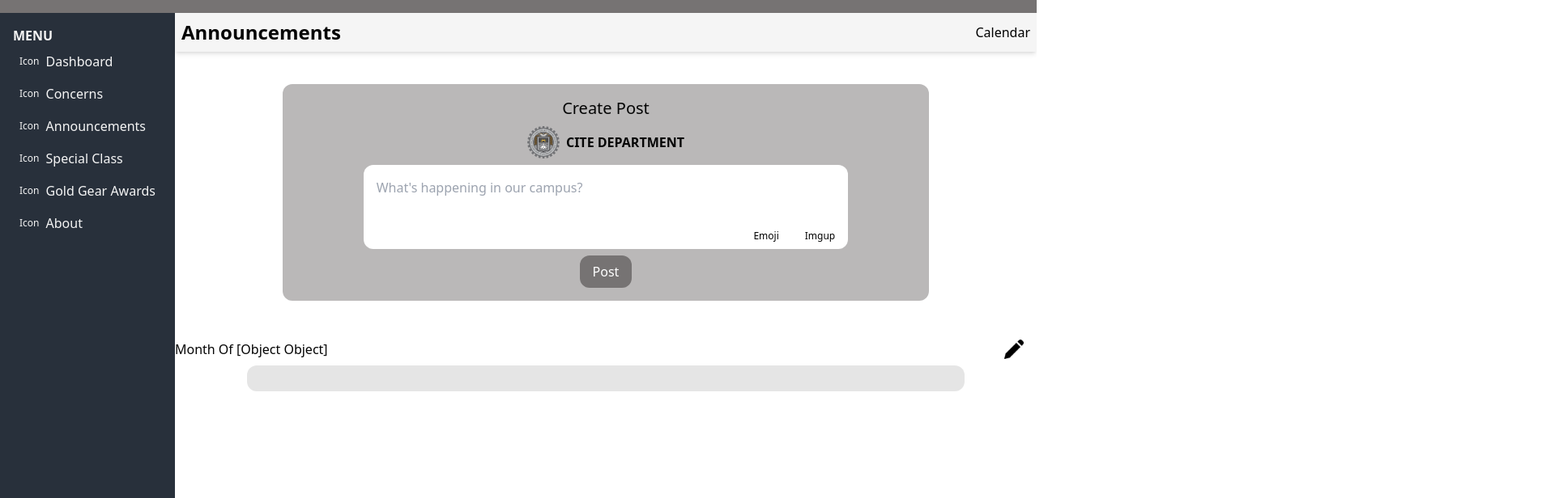
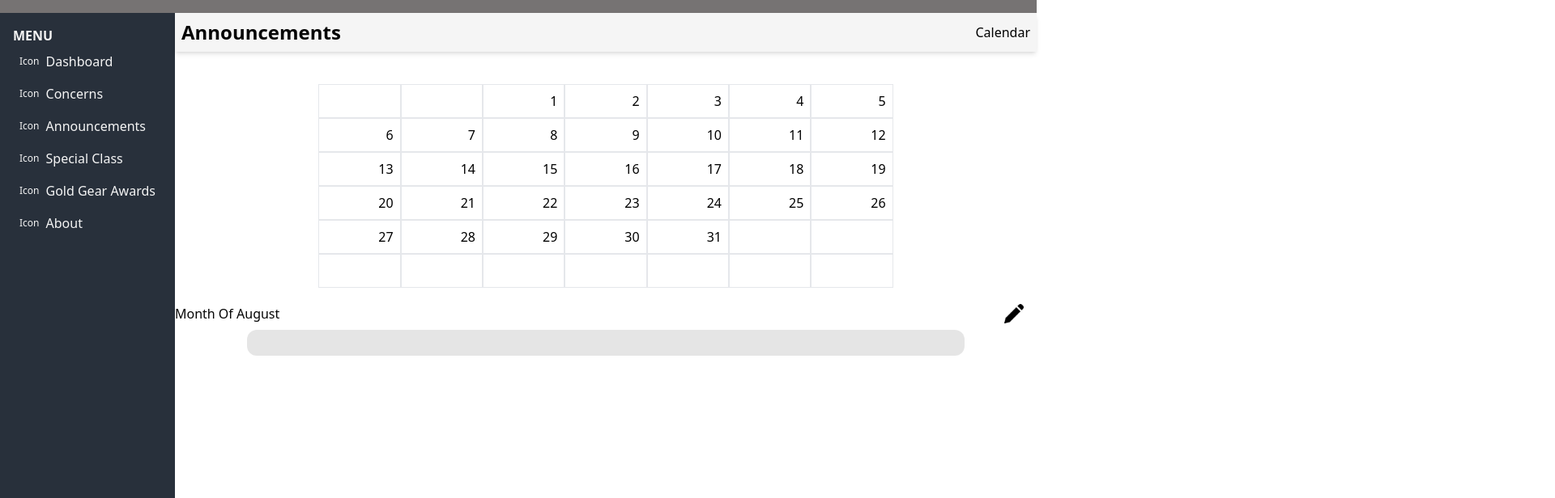
Before and after one commit to Capstone-2023-2024/cares-web-frontend, a Next.js app: page /announcements in a window 1280 px wide. Shown: the top 616 px of the page at 81% size, 1920 px wide, since content can reach past the window. Built offline with nearby package versions, Linux system fonts and the light colour scheme; no server answers; the database is empty.

Commit message:
Announcement and Calendar UI

```diff
--- a/src/components/Calendar/Map.tsx
+++ b/src/components/Calendar/Map.tsx
@@ -1,4 +1,4 @@
-import React from "react";
+import React, { useState } from "react";
 import {
   calendarInArray,
   currentMonth,
@@ -7,12 +7,22 @@ import {
 } from "~/utils/date";
 import type { DateType } from "shared/types";
 
-function baseStyle(today: number, month: number, year: number) {
+const noValue = -1;
+
+function baseStyle({
+  today,
+  month,
+  year,
+}: {
+  today: number;
+  month: number;
+  year: number;
+}) {
   let style = "duration-300 ease-in-out h-full text-right select-none";
   const todayParsed = new Date();
   const selectedDate = new Date();
-  const exactMonthTime = 0;
-  const afterMonthTime = 2678400000;
+  // const exactMonthTime = 0;
+  // const afterMonthTime = 2678400000;
   const getDateToday = today === new Date().getDate() && today;
 
   if (typeof getDateToday === "number") {
@@ -22,35 +32,98 @@ function baseStyle(today: number, month: number, year: number) {
   selectedDate.setMonth(month);
   selectedDate.setFullYear(year);
 
-  const selectedDateTime = selectedDate.getTime();
-  const todayParsedTime = todayParsed.getTime();
+  // const selectedDateTime = selectedDate.getTime();
+  // const todayParsedTime = todayParsed.getTime();
 
-  if (
-    selectedDateTime - todayParsedTime >= exactMonthTime &&
-    selectedDateTime - todayParsedTime < afterMonthTime &&
-    today === todayParsed.getDate()
-  )
-    style += " font-black text-red-300 text-xl sm:text-2xl bg-white shadow-md";
-  if (today === -1) return `${style} text-black dark:text-black`;
-  return `${style} dark:text-white`;
+  // if (
+  //   selectedDateTime - todayParsedTime >= exactMonthTime &&
+  //   selectedDateTime - todayParsedTime < afterMonthTime &&
+  //   today === todayParsed.getDate()
+  // )
+  //   style += " font-black text-xl sm:text-2xl bg-white shadow-md";
+  if (today === noValue) return `${style} text-transparent`;
+  return `${style}`;
 }
 
 const Map = ({ month, year }: Omit<DateType, "date">) => {
-  const currentMon = currentMonth({ month, year });
-  const maxDays = currentMon !== undefined ? currentMon.maxDays : -1;
+  const selectedMonth = currentMonth({ month, year });
+  const maxDays = selectedMonth !== undefined ? selectedMonth.maxDays : -1;
   const { value } = currentWeekDay({ month, year }, weekNames);
   const dateMap = calendarInArray({ ...value, maxDays });
+  const [selectedDates, setSelectedDates] = useState<number[]>([]);
+  const [isSelectionEnable, setEnableSelection] = useState<boolean>(false);
+
+  function arrayFirstLastChild(array: any[]) {
+    return {
+      firstChild: array[0] ?? noValue,
+      lastChild: array[array.length - 1] ?? noValue,
+    };
+  }
+
+  function handleMouseDown(
+    event: React.MouseEvent<HTMLButtonElement>,
+    today: number
+  ) {
+    event.preventDefault();
+    setSelectedDates([today]);
+    setEnableSelection(true);
+  }
+
+  function handleMouseUp(event: React.MouseEvent<HTMLButtonElement>) {
+    event.preventDefault();
+    setEnableSelection(false);
+  }
+
+  function handleMouseOver(
+    event: React.MouseEvent<HTMLButtonElement>,
+    today: number
+  ) {
+    event.preventDefault();
+    today > 0 &&
+      isSelectionEnable &&
+      setSelectedDates((prevState) => {
+        const holder = prevState;
+        const { firstChild, lastChild } = arrayFirstLastChild(prevState);
+
+        if (firstChild < today && lastChild + 1 === today) {
+          holder.push(today);
+        }
+        return [...new Set(holder)].sort();
+      });
+  }
 
   return (
     <div className="grid grid-cols-7 text-center">
       {dateMap.map(({ today }, index) => {
+        const isOverNoValue = today > noValue;
+        const arrayContainsSelectedDate = selectedDates.filter(
+          (value) => value === today
+        )[0];
         return (
-          <div
-            className="md:w-34 sm:w-26 border-2 border-y-transparent duration-300 ease-in-out sm:h-28 md:h-36"
+          <button
+            disabled={!isOverNoValue}
+            onMouseDown={(e) => handleMouseDown(e, today)}
+            onMouseUp={handleMouseUp}
+            onMouseOver={(e) => handleMouseOver(e, today)}
+            className={`${
+              arrayContainsSelectedDate ? "border-blue-400 shadow-md" : ""
+            } sm:h-26 border duration-300 ease-in-out`}
             key={index}
           >
-            <p className={`bg-transparent p-3 text-black`}>{today}</p>
-          </div>
+            <p
+              className={`${baseStyle({
+                today,
+                month,
+                year,
+              })} ${
+                arrayContainsSelectedDate
+                  ? "bg-blue-400 text-white"
+                  : "bg-transparent"
+              } ${today > noValue ? "text-black" : ""} p-2`}
+            >
+              {today}
+            </p>
+          </button>
         );
       })}
     </div>
--- a/src/components/HeaderPath.tsx
+++ b/src/components/HeaderPath.tsx
@@ -1,10 +1,16 @@
 import { useRouter } from "next/router";
 import React from "react";
+import { useToggle } from "~/contexts/ToggleContext";
 import type { HeaderPathType } from "~/utils/types";
 
 const HeaderPath = (props: Partial<HeaderPathType>) => {
-  const { pathname, push } = useRouter();
+  const { pathname } = useRouter();
+  const { showCalendar, toggleCalendar } = useToggle();
   const { moreThanOne } = props;
+
+  function handleCalendar() {
+    toggleCalendar();
+  }
 
   return (
     <div
@@ -16,7 +22,9 @@ const HeaderPath = (props: Partial<HeaderPathType>) => {
         {pathname.substring(1, pathname.length).replace(/_/g, " ")}
       </h1>
       {pathname === "/announcements" && (
-        <button onClick={() => push(`.${pathname}/calendar`)}>Calendar</button>
+        <button onClick={handleCalendar}>
+          {showCalendar ? "Post" : "Calendar"}
+        </button>
       )}
     </div>
   );
--- /dev/null
+++ b/src/contexts/ToggleContext.tsx
@@ -0,0 +1,47 @@
+import React, {
+  createContext,
+  useContext,
+  type ReactNode,
+  useState,
+} from "react";
+
+interface InitialStateType {
+  showCalendar: boolean;
+}
+interface ToggleContextType extends InitialStateType {
+  toggleCalendar: () => void;
+}
+interface ToggleProviderType {
+  children: ReactNode;
+}
+
+const initialState: InitialStateType = {
+  showCalendar: false,
+};
+
+const ToggleContext = createContext<ToggleContextType>({
+  ...initialState,
+  toggleCalendar: () => null,
+});
+const ToggleProvider = ({ children }: ToggleProviderType) => {
+  const [{ showCalendar }, setState] = useState(initialState);
+  function handleState(
+    key: keyof InitialStateType,
+    value: InitialStateType["showCalendar"]
+  ) {
+    setState((prevState) => ({ ...prevState, [key]: value }));
+  }
+
+  function toggleCalendar() {
+    handleState("showCalendar", !showCalendar);
+  }
+
+  return (
+    <ToggleContext.Provider value={{ showCalendar, toggleCalendar }}>
+      {children}
+    </ToggleContext.Provider>
+  );
+};
+
+export const useToggle = () => useContext(ToggleContext);
+export default ToggleProvider;
--- a/src/contexts/index.tsx
+++ b/src/contexts/index.tsx
@@ -1,6 +1,7 @@
 import React, { type ReactNode } from "react";
 import AuthProvider from "./AuthContext";
 import DateProvider from "./DateContext";
+import ToggleProvider from "./ToggleContext";
 
 interface ContextProviders {
   children: ReactNode;
@@ -9,7 +10,9 @@ interface ContextProviders {
 const ContextProviders = (props: ContextProviders) => {
   return (
     <AuthProvider>
-      <DateProvider>{props.children}</DateProvider>
+      <ToggleProvider>
+        <DateProvider>{props.children}</DateProvider>
+      </ToggleProvider>
     </AuthProvider>
   );
 };
--- a/src/pages/announcements/calendar/index.tsx
+++ /dev/null
@@ -1,16 +0,0 @@
-import React from "react";
-import Main from "~/components/Main";
-import { Map } from "~/components/Calendar";
-import { useDate } from "~/contexts/DateContext";
-
-const Calendar = () => {
-  const { month, year } = useDate();
-  return (
-    <Main>
-      <Map {...{ month, year }} />
-      <h2>Calendar</h2>
-    </Main>
-  );
-};
-
-export default Calendar;
--- a/src/pages/announcements/index.tsx
+++ b/src/pages/announcements/index.tsx
@@ -8,7 +8,7 @@ import {
   query,
 } from "firebase/firestore";
 import Image from "next/image";
-import { useState, type MouseEvent, useEffect } from "react";
+import { useState, type MouseEvent, useEffect, type ReactNode } from "react";
 import Button from "~/components/Button";
 import Main from "~/components/Main";
 import { currentMonth } from "~/utils/date";
@@ -16,18 +16,36 @@ import { db } from "~/utils/firebase";
 import { icon, imageDimension } from "~/utils/image";
 
 import type { AnnouncementType } from "shared/types";
+import { useDate } from "~/contexts/DateContext";
+import { Map } from "~/components/Calendar";
+import { useToggle } from "~/contexts/ToggleContext";
 
 interface MonthValuesType {
   data: AnnouncementType[];
   isEditing?: boolean;
 }
 
+interface ToggleWrapperType {
+  children: ReactNode;
+  condition: boolean;
+}
+
 const Announcements = () => {
+  const { showCalendar } = useToggle();
   return (
     <Main withPathName moreThanOne>
       <div className="grid">
-        <Form />
-        <Month />
+        <div className="relative">
+          <ToggleWrapper condition={showCalendar}>
+            <Form />
+          </ToggleWrapper>
+          <ToggleWrapper condition={!showCalendar}>
+            <Calendar />
+          </ToggleWrapper>
+          <div className="relative top-64">
+            <Month />
+          </div>
+        </div>
       </div>
     </Main>
   );
@@ -96,6 +114,11 @@ const Form = () => {
 
 const Month = () => {
   const [values, setValues] = useState<MonthValuesType>();
+  const initDate = new Date();
+  const monthName = currentMonth({
+    month: initDate.getMonth(),
+    year: initDate.getFullYear(),
+  })?.name;
 
   function toggleEdit() {
     setValues((prevState) => {
@@ -141,11 +164,8 @@ const Month = () => {
 
   return (
     <div>
-      <div className="flex items-center justify-center">
-        <h2 className="flex-1 capitalize">{`Month of ${currentMonth({
-          month: new Date().getMonth(),
-          year: new Date().getFullYear(),
-        })}`}</h2>
+      <div className="mt-12 flex items-center justify-center">
+        <h2 className="flex-1 capitalize">{`Month of ${monthName}`}</h2>
         <div className="flex gap-2">
           <Button type="button" onClick={toggleEdit}>
             <Image src="/pencil.png" alt="" {...imageDimension(icon)} />
@@ -209,4 +229,26 @@ const Month = () => {
   );
 };
 
+const Calendar = () => {
+  const { month, year } = useDate();
+
+  return (
+    <section className="mx-auto my-10 flex w-2/3 flex-col gap-2 rounded-xl ">
+      <Map {...{ month, year }} />
+    </section>
+  );
+};
+
+const ToggleWrapper = ({ condition, children }: ToggleWrapperType) => {
+  return (
+    <div
+      className={`${
+        condition ? "translate-x-0 opacity-100" : "translate-x-3/4 opacity-0 "
+      } absolute inset-0 duration-300 ease-in-out`}
+    >
+      {children}
+    </div>
+  );
+};
+
 export default Announcements;
--- a/src/utils/date/index.ts
+++ b/src/utils/date/index.ts
@@ -1,4 +1,8 @@
-import type { CalendarInArrayType, DateType, WeekNameType } from "shared/types";
+import type {
+  CalendarInArrayType,
+  DateType,
+  WeekNameType,
+} from "shared/types";
 
 export function currentMonth({ month, year }: Omit<DateType, "date">) {
   const months = [
@@ -30,7 +34,8 @@ export function currentWeekDay(props: DateType, weekNames: WeekNameType[]) {
   };
 }
 export function calendarInArray(props: CalendarInArrayType) {
-  let datePosition: { today: number; week: number }[] = [];
+  const datePosition: { today: number; week: number }[] = [];
+  const maxLength = 42;
   let week = props.week;
   let weekPlaceHolder = props.week;
 
@@ -53,10 +58,9 @@ export function calendarInArray(props: CalendarInArrayType) {
     datePosition.unshift({ today: -1, week: -1 });
   }
   /* Check Divisible by 7 */
-  while (datePosition.length % 7 !== 0) {
+  while (datePosition.length % 7 !== 0 || datePosition.length !== maxLength) {
     datePosition.push({ today: -1, week: -1 });
   }
-
   return datePosition;
 }
 export const weekNames: WeekNameType[] = [
--- a/tailwind.config.ts
+++ b/tailwind.config.ts
@@ -1,6 +1,7 @@
 import { type Config } from "tailwindcss";
 
 export default {
+  darkMode: "class",
   content: ["./src/**/*.{js,ts,jsx,tsx}"],
   theme: {
     extend: {
```
